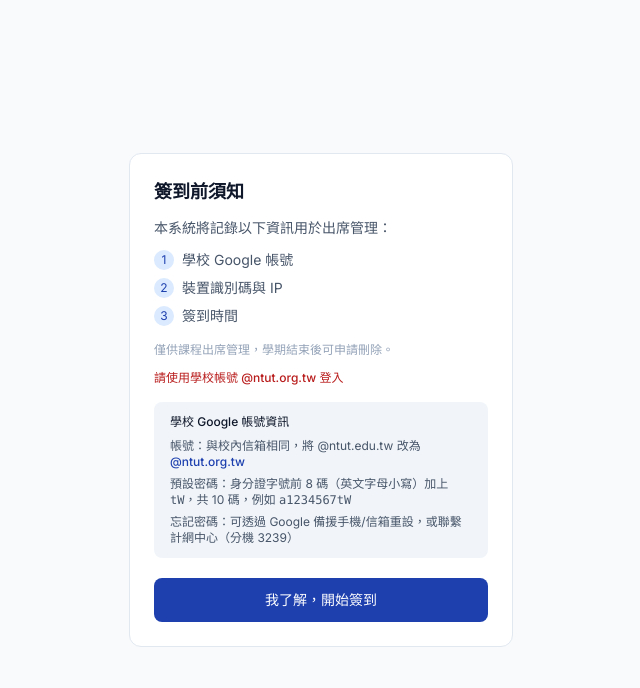
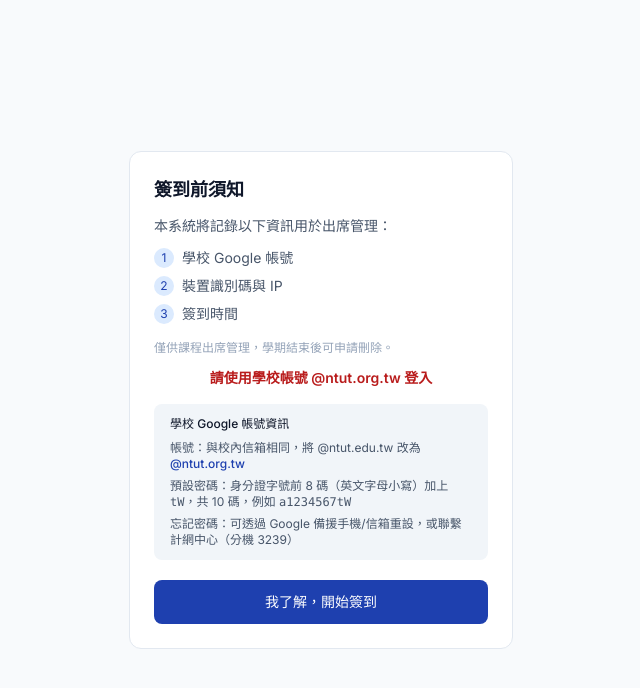
Before and after one commit to poterpan/ntutbox-checkin, a Next.js app: page /scan/1 in a window 1280 px wide. Shown: the top 688 px of the page, without its empty margins (319-959 px from the left). Built offline with nearby package versions, Linux system fonts and the light colour scheme; no server answers.

Commit message:
style: make school account warning text larger and more prominent

```diff
--- a/src/app/(student)/demo/page.tsx
+++ b/src/app/(student)/demo/page.tsx
@@ -128,7 +128,7 @@
             </div>
           </div>
           <p className="text-text-muted text-xs mb-3">僅供課程出席管理，學期結束後可申請刪除。</p>
-          <p className="text-danger-600 text-xs font-medium mb-5">請使用學校帳號 @ntut.org.tw 登入</p>
+          <p className="text-danger-600 text-sm font-semibold text-center mb-5">請使用學校帳號 @ntut.org.tw 登入</p>
           <button onClick={acceptPrivacy} className="btn btn-primary w-full">
             我了解，繼續
           </button>
--- a/src/app/(student)/scan/[nonce]/page.tsx
+++ b/src/app/(student)/scan/[nonce]/page.tsx
@@ -219,7 +219,7 @@
             </div>
           </div>
           <p className="text-text-muted text-xs mb-3">僅供課程出席管理，學期結束後可申請刪除。</p>
-          <p className="text-danger-600 text-xs font-medium mb-4">請使用學校帳號 @ntut.org.tw 登入</p>
+          <p className="text-danger-600 text-sm font-semibold text-center mb-4">請使用學校帳號 @ntut.org.tw 登入</p>
           <div className="bg-surface-muted rounded-lg px-4 py-3 mb-5 text-left text-xs">
             <p className="font-medium text-text-primary mb-2">學校 Google 帳號資訊</p>
             <ul className="space-y-1.5 text-text-secondary">
```
